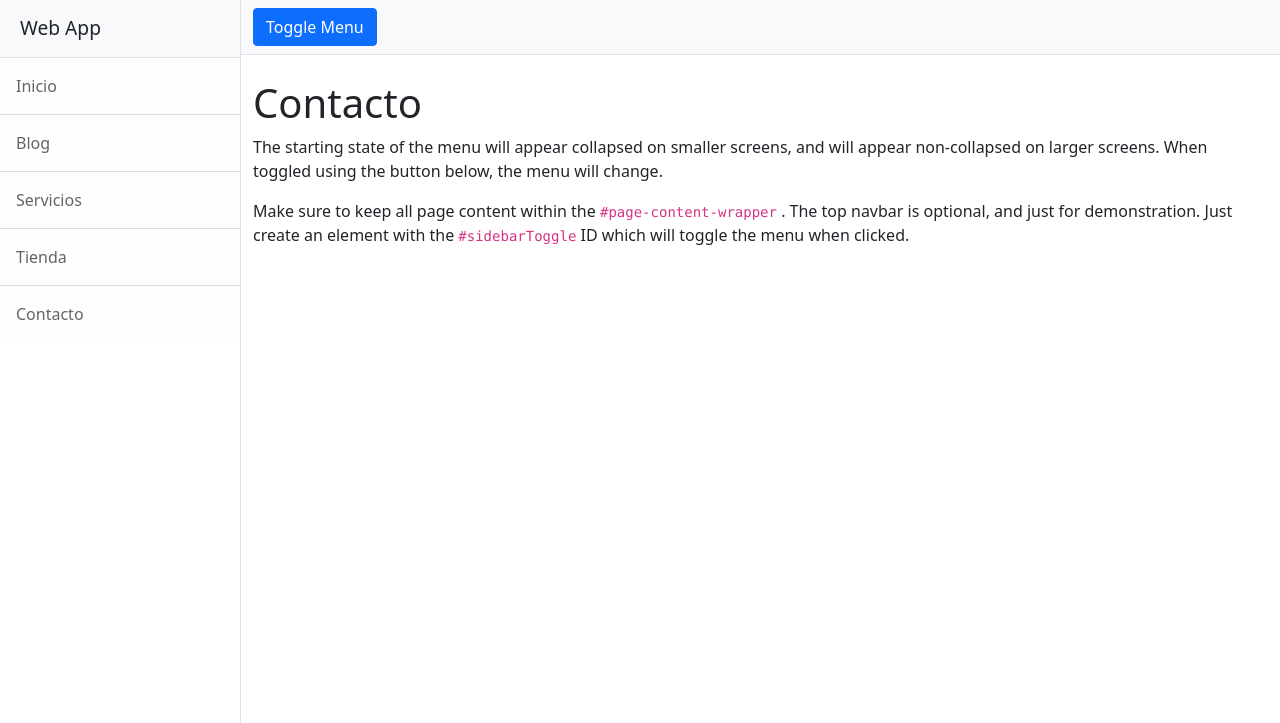
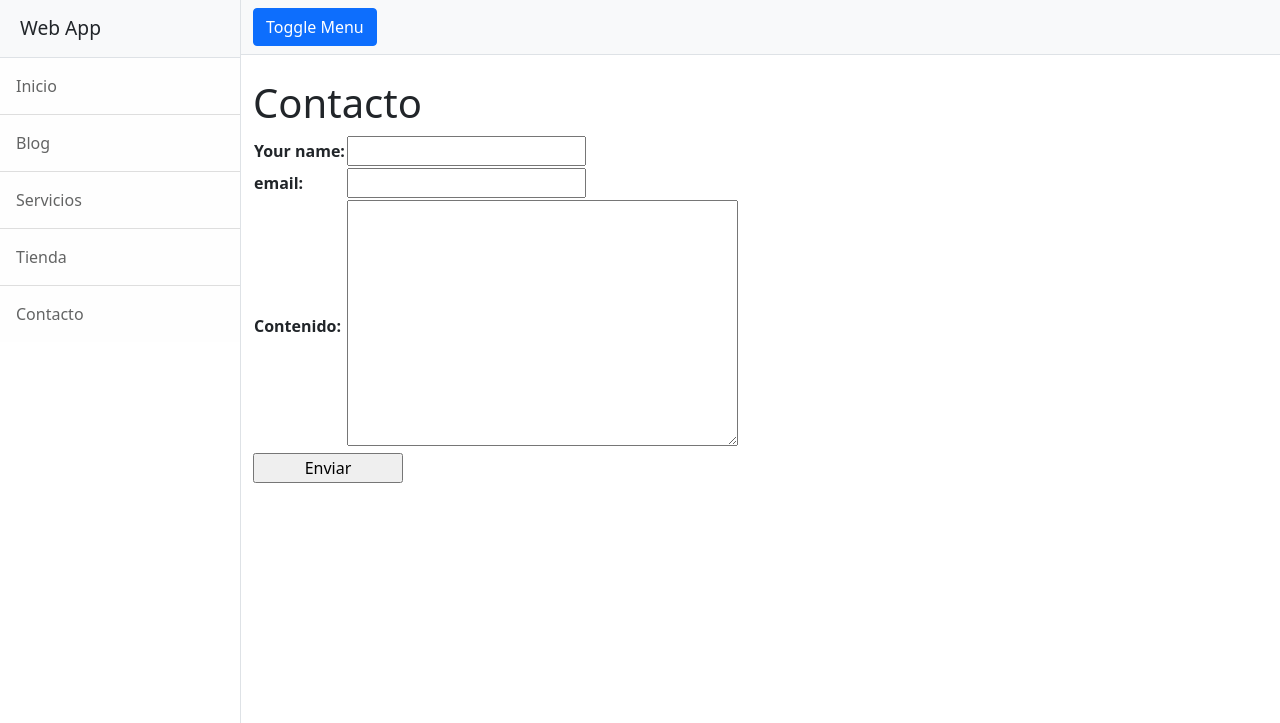
Before and after one commit to robinsonduque/SampleTiendaOnline, a Django app: template ProyectoWeb/ProyectoWebContacto/templates/contacto/contacto.html in a window 1280 px wide. Shown: the top 723 px of the page. Run offline with Django 3.2, Linux system fonts and the light colour scheme; the template is opened without the code that fills it: values that come from a table or form of the project are taken from there, others are empty; parts of the project's set-up code (start-up, migrations or seed data) failed here and were passed over; some libraries are stand-ins or nearby versions.

Commit message:
Contacto

```diff
--- a/ProyectoWeb/ProyectoWeb/urls.py
+++ b/ProyectoWeb/ProyectoWeb/urls.py
@@ -22,10 +22,10 @@ from django.conf.urls.static import static
 
 urlpatterns = [
     path("admin/", admin.site.urls),
-    path("webApp/", include("ProyectoWebApp.urls")),
-    path("webApp/", include("ProyectoWebServicios.urls")),
-    path("webApp/", include("ProyectoWebBlog.urls")),
-    path("webApp/", include("ProyectoWebContacto.urls")),
+    path("", include("ProyectoWebApp.urls")),
+    path("", include("ProyectoWebServicios.urls")),
+    path("", include("ProyectoWebBlog.urls")),
+    path("", include("ProyectoWebContacto.urls")),
 ]
 
 # Static files addition to display images:
--- a/ProyectoWeb/ProyectoWebBlog/urls.py
+++ b/ProyectoWeb/ProyectoWebBlog/urls.py
@@ -4,4 +4,5 @@ from ProyectoWebBlog.views import *
 urlpatterns = [
     path("blog/<categoria_id>", blog, name="blogCategoria"),
     path("blog/", blog, name="blog"),
+    path("evaluar/", evaluarCodigo, name="evaluar"),
 ]
--- /dev/null
+++ b/ProyectoWeb/ProyectoWebContacto/forms.py
@@ -0,0 +1,8 @@
+from calendar import Calendar
+from django import forms
+
+
+class ContactoForm(forms.Form):
+    nombre = forms.CharField(label="Your name", max_length=100, required=True)
+    email = forms.EmailField(label="email", required=True)
+    mensaje = forms.CharField(label="Contenido", widget=forms.Textarea, required=False)
--- a/ProyectoWeb/ProyectoWebContacto/templates/contacto/contacto.html
+++ b/ProyectoWeb/ProyectoWebContacto/templates/contacto/contacto.html
@@ -1,18 +1,22 @@
 {% extends "ProyectoWebApp/base.html" %}
 
 {% block content %}
+
+
 <div class="container-fluid">
     <h1 class="mt-4">Contacto</h1>
-    <p>The starting state of the menu will appear collapsed on smaller screens, and will appear
-        non-collapsed on larger screens. When toggled using the button below, the menu will change.</p>
-    <p>
-        Make sure to keep all page content within the
-        <code>#page-content-wrapper</code>
-        . The top navbar is optional, and just for demonstration. Just create an element with the
-        <code>#sidebarToggle</code>
-        ID which will toggle the menu when clicked.
-    </p>
+    {% if "valido" in request.GET %}
+    <h2>Datos enviados correctamente</h2>
+    {% endif %}
+    <div style="margin: auto;">
+        <form action="" method="POST">
+            {%csrf_token%}
+            <table>
+                {{formulario.as_table}}
+            </table>
+            <input type="submit" value="Enviar" style="width: 150px;">
+        </form>
+    </div>
 </div>
 
-
 {% endblock %}
```
Also changed, not shown: ProyectoWeb/ProyectoWebBlog/views.py (+31 -1 lines), ProyectoWeb/ProyectoWebContacto/views.py (+15 -2 lines), 1 other file.
